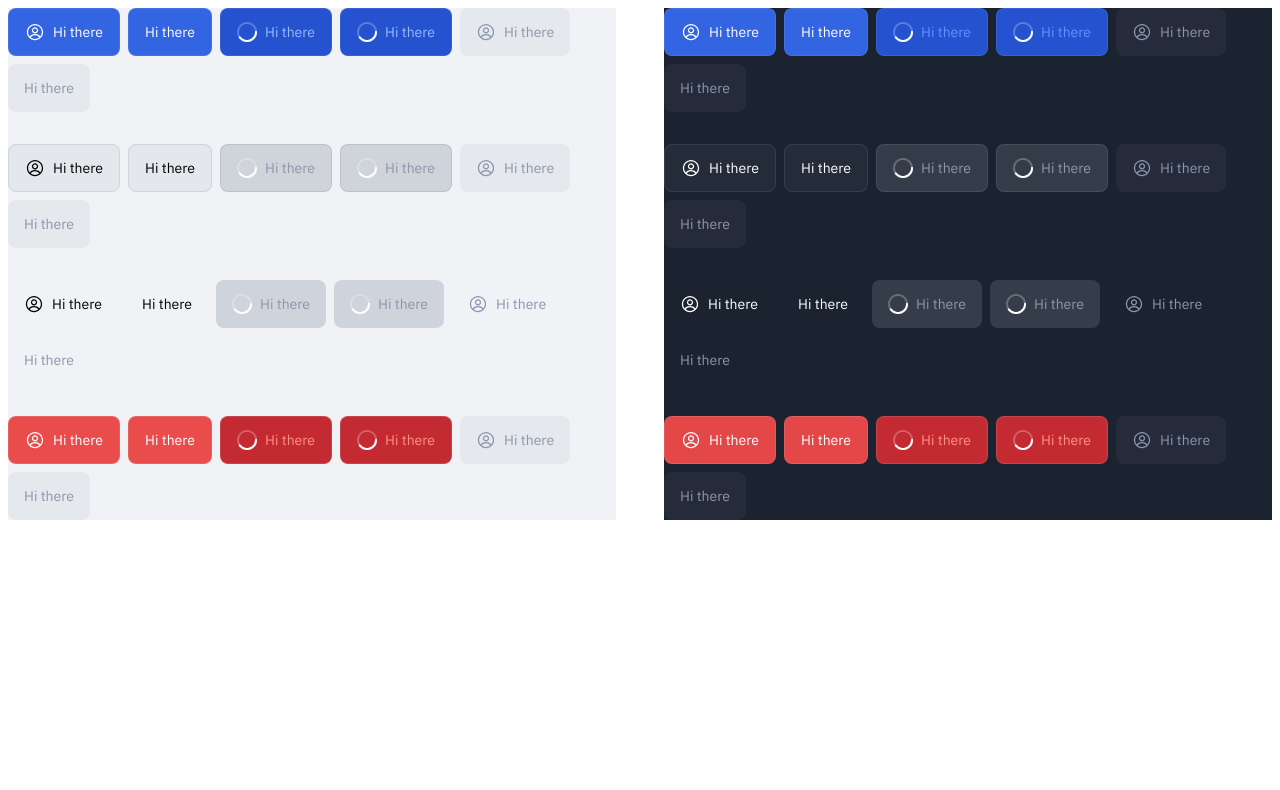
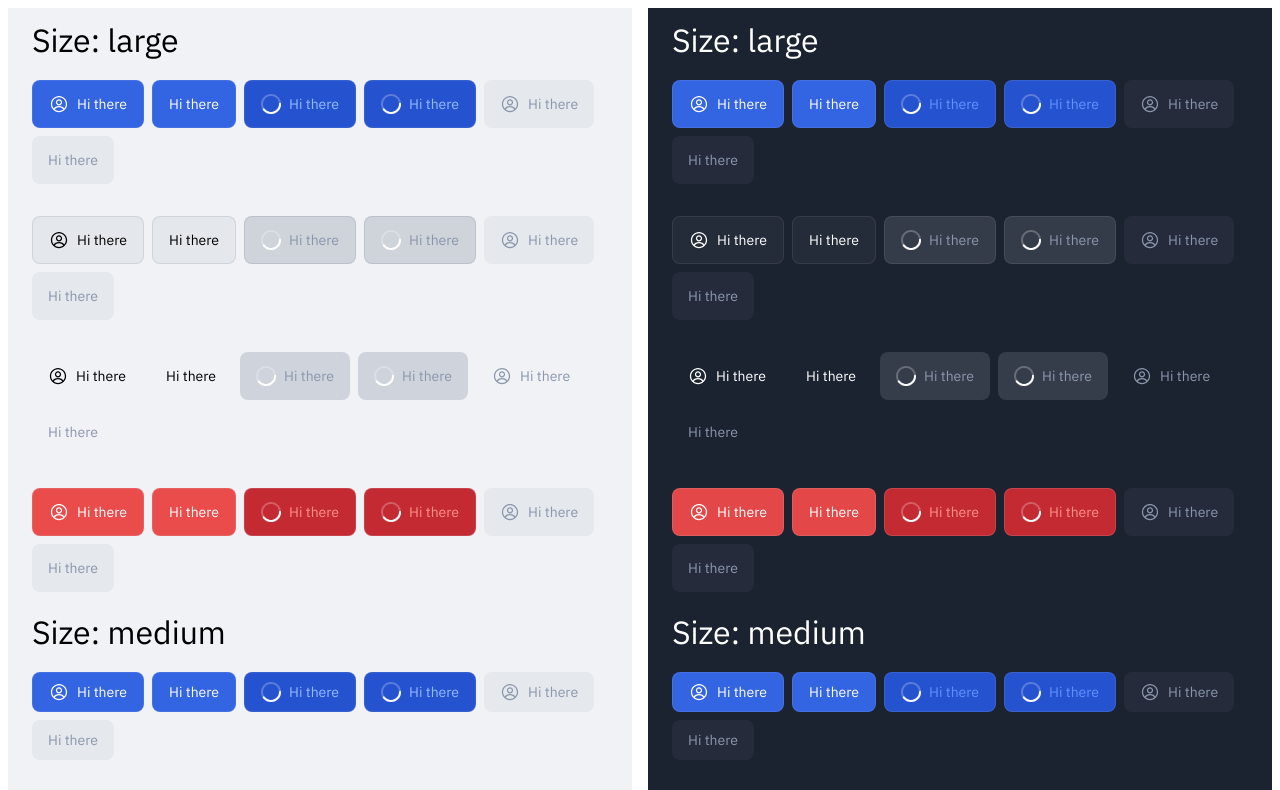
Before and after one commit to transcendjs/lumia, a SvelteKit app: page / in a window 1280 px wide. Shown: the top 790 px of the page. Built offline with nearby package versions, Linux system fonts and the light colour scheme.

Commit message:
Updated properties for Button in Storybook and +page.svelte
Signed-off-by: Alexander Platov <alexander.platov@hardcoreeng.com>

```diff
--- a/src/routes/+page.svelte
+++ b/src/routes/+page.svelte
@@ -5,100 +5,64 @@
 
   const icon = 'default' as IconId
   const title = 'Hi there'
+  const themes: Array<'light' | 'dark'> = ['light', 'dark']
+  const kinds: Array<'primary' | 'secondary' | 'tertiary' | 'negative'> = [
+    'primary',
+    'secondary',
+    'tertiary',
+    'negative'
+  ]
+  const sizes: Array<'large' | 'medium' | 'small'> = ['large', 'medium', 'small']
 </script>
 
 <div class="themes">
-  <Theme>
+  {#each themes as theme}
+    <Theme {theme}>
       <div class="column">
+        {#each sizes as size}
+          <div class="row bold">Size: {size}</div>
+          {#each kinds as kind}
             <div class="row">
-        <Button {title} kind={'primary'} {icon} />
-        <Button {title} kind={'primary'} />
-        <Button {title} kind={'primary'} {icon} loading={true} />
-        <Button {title} kind={'primary'} loading={true} />
-        <Button {title} kind={'primary'} {icon} disabled />
-        <Button {title} kind={'primary'} disabled />
+              <Button {title} {kind} {size} {icon} />
+              <Button {title} {kind} {size} />
+              <Button {title} {kind} {size} {icon} loading={true} />
+              <Button {title} {kind} {size} loading={true} />
+              <Button {title} {kind} {size} {icon} disabled />
+              <Button {title} {kind} {size} disabled />
             </div>
-      <div class="row">
-        <Button {title} kind={'secondary'} {icon} />
-        <Button {title} kind={'secondary'} />
-        <Button {title} kind={'secondary'} {icon} loading={true} />
-        <Button {title} kind={'secondary'} loading={true} />
-        <Button {title} kind={'secondary'} {icon} disabled />
-        <Button {title} kind={'secondary'} disabled />
-      </div>
-      <div class="row">
-        <Button {title} kind={'tertiary'} {icon} />
-        <Button {title} kind={'tertiary'} />
-        <Button {title} kind={'tertiary'} {icon} loading={true} />
-        <Button {title} kind={'tertiary'} loading={true} />
-        <Button {title} kind={'tertiary'} {icon} disabled />
-        <Button {title} kind={'tertiary'} disabled />
-      </div>
-      <div class="row">
-        <Button {title} kind={'negative'} {icon} />
-        <Button {title} kind={'negative'} />
-        <Button {title} kind={'negative'} {icon} loading={true} />
-        <Button {title} kind={'negative'} loading={true} />
-        <Button {title} kind={'negative'} {icon} disabled />
-        <Button {title} kind={'negative'} disabled />
-      </div>
+          {/each}
+        {/each}
       </div>
     </Theme>
-
-  <Theme theme="dark">
-    <div class="column">
-      <div class="row">
-        <Button {title} kind={'primary'} {icon} />
-        <Button {title} kind={'primary'} />
-        <Button {title} kind={'primary'} {icon} loading={true} />
-        <Button {title} kind={'primary'} loading={true} />
-        <Button {title} kind={'primary'} {icon} disabled />
-        <Button {title} kind={'primary'} disabled />
-      </div>
-      <div class="row">
-        <Button {title} kind={'secondary'} {icon} />
-        <Button {title} kind={'secondary'} />
-        <Button {title} kind={'secondary'} {icon} loading={true} />
-        <Button {title} kind={'secondary'} loading={true} />
-        <Button {title} kind={'secondary'} {icon} disabled />
-        <Button {title} kind={'secondary'} disabled />
-      </div>
-      <div class="row">
-        <Button {title} kind={'tertiary'} {icon} />
-        <Button {title} kind={'tertiary'} />
-        <Button {title} kind={'tertiary'} {icon} loading={true} />
-        <Button {title} kind={'tertiary'} loading={true} />
-        <Button {title} kind={'tertiary'} {icon} disabled />
-        <Button {title} kind={'tertiary'} disabled />
-      </div>
-      <div class="row">
-        <Button {title} kind={'negative'} {icon} />
-        <Button {title} kind={'negative'} />
-        <Button {title} kind={'negative'} {icon} loading={true} />
-        <Button {title} kind={'negative'} loading={true} />
-        <Button {title} kind={'negative'} {icon} disabled />
-        <Button {title} kind={'negative'} disabled />
-      </div>
-    </div>
-  </Theme>
+  {/each}
 </div>
 
-<style>
+<style lang="scss">
   .themes {
     display: flex;
     width: 100%;
-    gap: 3rem;
-  }
+    gap: 1rem;
+
     .column {
       display: flex;
       flex-direction: column;
       gap: 1rem;
+      padding: 1.5rem;
     }
     .row {
       display: flex;
       align-items: center;
       flex-wrap: wrap;
+
+      &:not(.bold) {
         gap: 0.5rem;
+      }
+      &.bold {
+        font-weight: 500;
+        font-size: 2rem;
+        color: var(--button-subtle-LabelColor);
+      }
+    }
   }
   .row + .row {
     margin-top: 1rem;
```
Also changed, not shown: 1 other file (tests, documents, lock files or other folders). Lines whose indentation alone changed are shown as unchanged.
